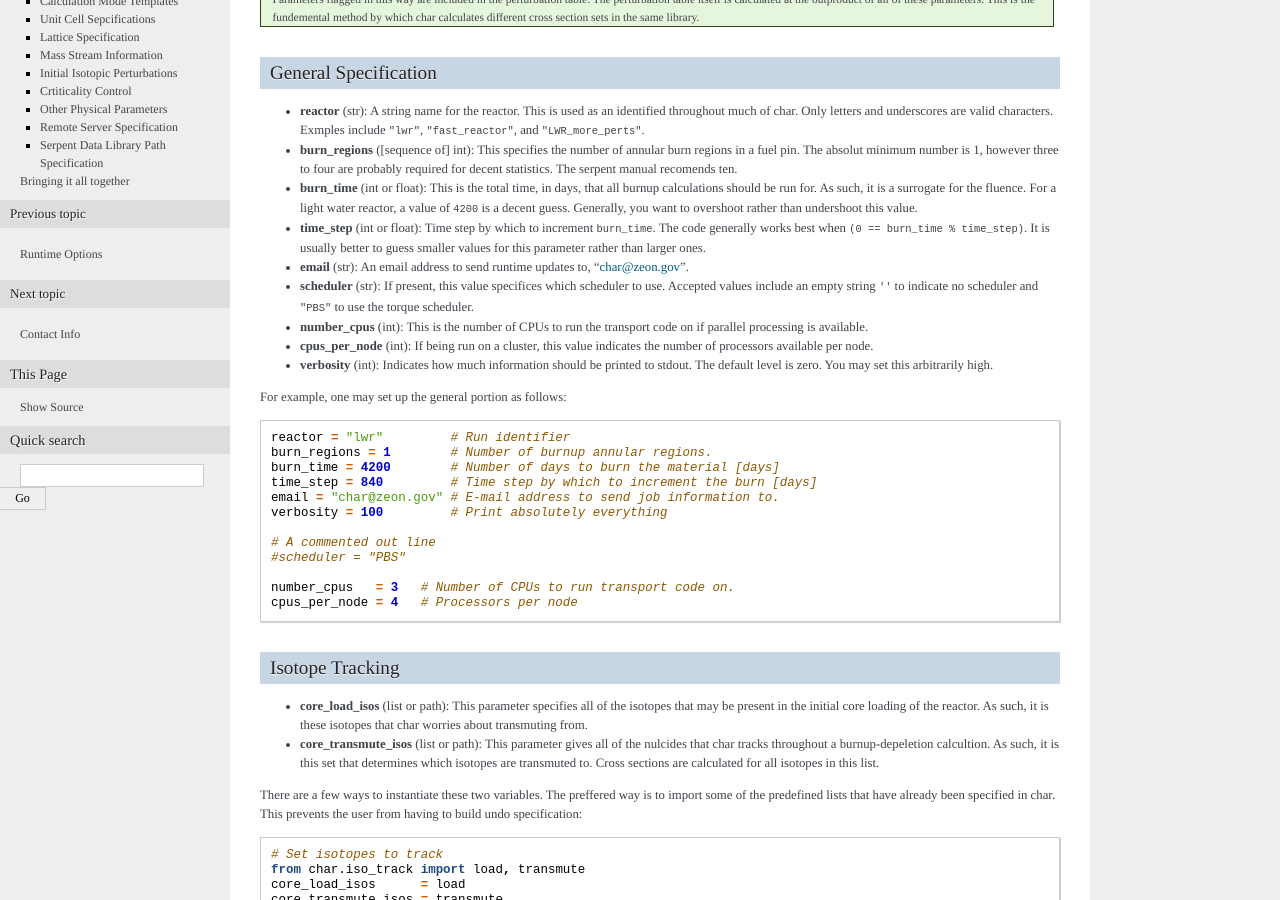
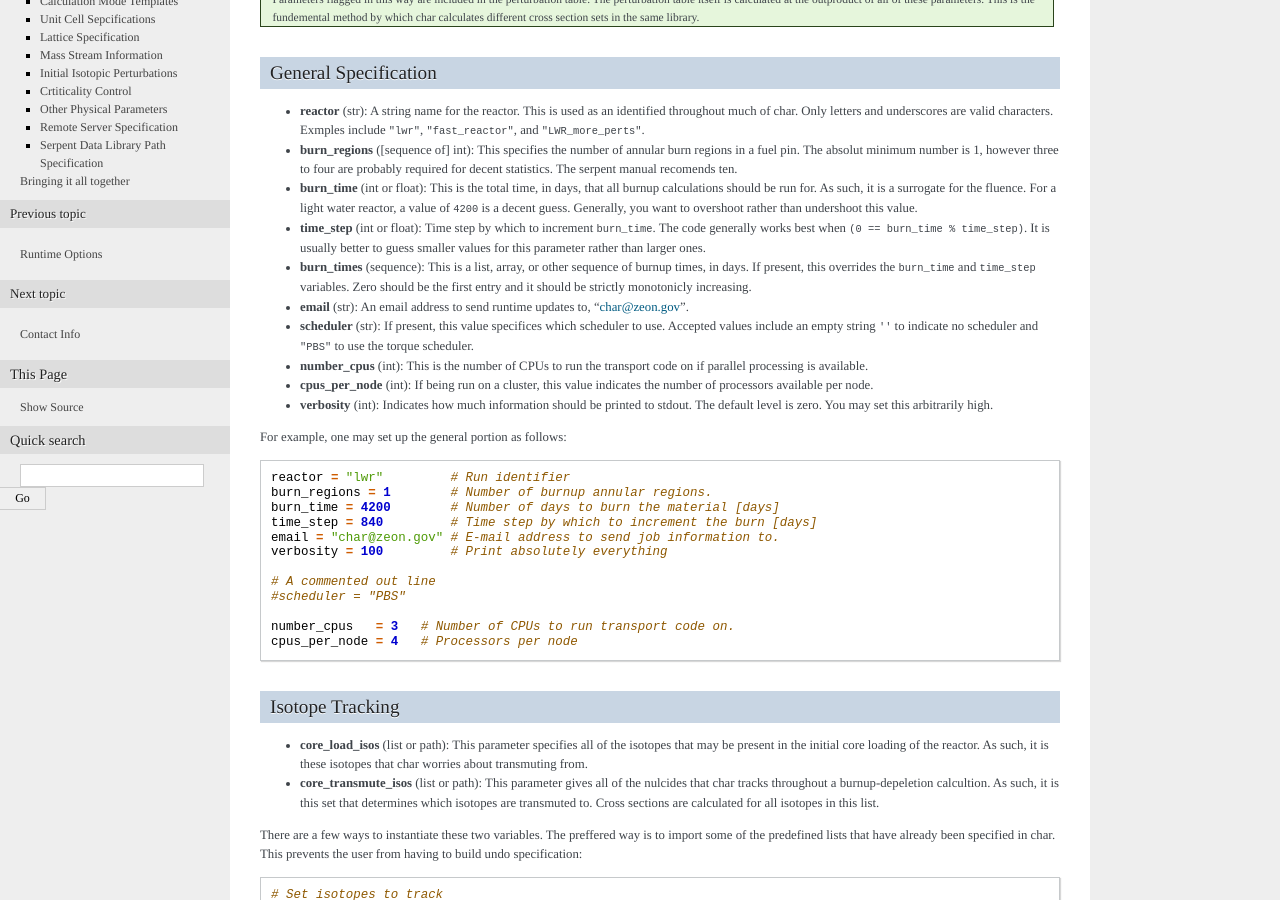
Before and after one commit to bright-dev/bright, a Sphinx documentation site: the page built from doc/source/configuration.rst, in a window 1280 px wide and 900 px high, scrolled down 391 px. Built offline with Sphinx 7.4.7, drawn with Linux system fonts in a browser that asks for light colours; formulas are drawn with MathJax 3.

Commit message:
Some more updates.

```diff
--- a/doc/source/configuration.rst
+++ b/doc/source/configuration.rst
@@ -42,6 +42,9 @@ General Specification
 * **time_step** (int or float): Time step by which to increment ``burn_time``.  The code generally
   works best when ``(0 == burn_time % time_step)``.  It is usually better to guess smaller values
   for this parameter rather than larger ones.
+* **burn_times** (sequence): This is a list, array, or other sequence of burnup times, in days.
+  If present, this overrides the ``burn_time`` and ``time_step`` variables.  Zero should
+  be the first entry and it should be strictly monotonicly increasing.
 * **email** (str): An email address to send runtime updates to, "char@zeon.gov".
 * **scheduler** (str): If present, this value specifices which scheduler to use.  Accepted values include
   an empty string ``''`` to indicate no scheduler and ``"PBS"`` to use the torque scheduler.
```
Also changed, not shown: 1 other file.
